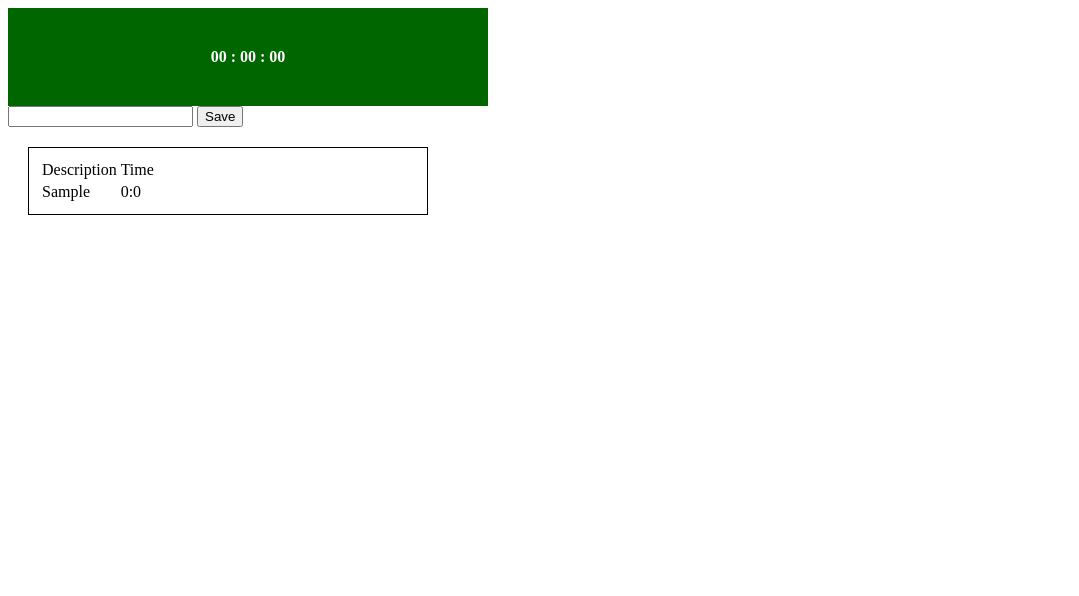
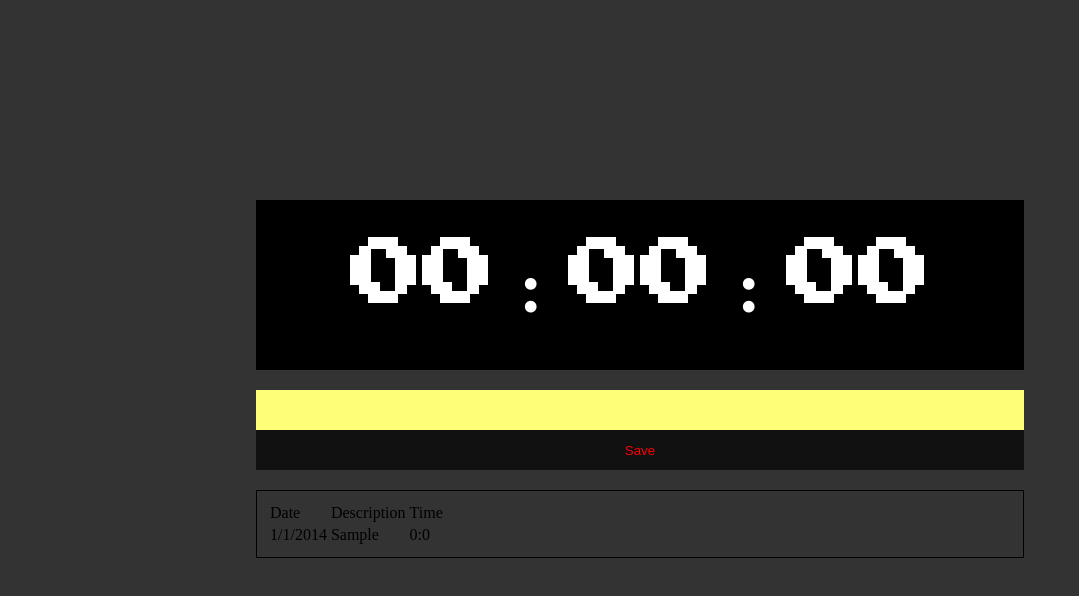
Before and after one commit to picandocodigo/supertimetracker, a plain HTML site: page index.html in a window 1280 px wide. Both pictures are taken after typing "Sample" into the empty fields and a click on the button "Save". Shown: the whole page, without its empty margins (0-1079 px from the left). Drawn offline with Linux system fonts and the light colour scheme.

Commit message:
Better styles, some refactor (OOP JS FTW)

```diff
--- a/app.js
+++ b/app.js
@@ -16,20 +16,33 @@ function startTimer(){
 }
 
 function saveEntry(){
-  var result = new Array();
-  result = "<tr>";
-  result += "<td>";
-  result += document.getElementById("description").value;
-  result += "</td>"
-  result += "<td>";
-  result += date.getHours() + ":" + date.getMinutes();
-  result += "</td>"
-  result += "</tr>"
+  entry = new Entry(date.getHours() + ":" + date.getMinutes(), document.getElementById("description").value);
 
-  document.getElementById("results").innerHTML = result;
+  document.getElementById("results").insertAdjacentHTML("afterend", entry.print());
   document.getElementById("results-table").style.display = "block";
 
   date = new Date(0,0,0,0);
   document.getElementById("description").value = "";
+}
 
+function Entry(time, description){
+  this.date = new Date();
+  this.time = time;
+  this.description = description;
 }
+
+Entry.prototype.print = function(){
+  var result = new Array();
+  result = "<tr>";
+  result += "<td>";
+  result += this.date.getMonth() + "/" + this.date.getDate() + "/" + this.date.getFullYear();
+  result += "</td>"
+  result += "<td>";
+  result += this.description
+  result += "</td>"
+  result += "<td>";
+  result += this.time;
+  result += "</td>"
+  result += "</tr>"
+  return result;
+}
--- a/index.html
+++ b/index.html
@@ -1,9 +1,11 @@
 <html>
   <head>
+    <link href='http://fonts.googleapis.com/css?family=Press+Start+2P' rel='stylesheet' type='text/css'>
     <link rel="stylesheet" href="style.css" type="text/css" media="screen" />
   </head>
   <body>
     <div id="container">
+
       <div id="time">
         <span id="hours">00</span>
         :
@@ -11,18 +13,24 @@
         :
         <span id="seconds">00</span>
       </div>
+
       <div id="actions">
         <input type="text" id="description" name="description">
+        <div class="clear"> </div>
         <button id="save">Save</button>
       </div>
+
       <table id="results-table">
         <thead>
+          <td>Date</td>
           <td>Description</td>
           <td>Time</td>
         </thead>
         <tbody id="results">
         </tbody>
       </table>
+
+    </div>
     <script type="text/javascript" src="app.js"></script>
   </body>
 </html>
--- a/style.css
+++ b/style.css
@@ -1,22 +1,85 @@
+body{
+    background: #333;
+}
+
 #container{
-    width: 100%;
-    height: 100%;
+    width: 60%;
+    height: 50%;
     color: #fff;
+    text-align: center;
+    position: absolute;
+    top:0;
+    bottom: 0;
+    left: 0;
+    right: 0;
+    margin: auto;
 }
 
 #time{
-    background: #060;
-    width: 400px;
+    background: #000;
     display: block;
     font-weight: bold;
     padding: 40px;
-    text-align: center
+    text-align: center;
+    font-size: 9vmin;
+}
+
+@media (max-width: 900px) {
+    #time{
+        font-size: 6vmin;
+        padding: 30px;
+    }
+}
+
+@media (max-width: 630px) {
+    #time{
+        font-size: 4vmin;
+        padding: 30px;
+    }
+}
+
+@media (max-width: 400px) {
+    #time{
+        font-size: 3.5vmin;
+        padding: 30px 10px;
+    }
+}
+
+#time span{
+    padding: 5px;
+    margin: 2px;
+    font-family: 'Press Start 2P', cursive;
+}
+
+#actions{
+    width: 100%;
+    margin-top: 20px;
+}
+
+#actions button{
+    background: #111;
+    border: none;
+    color: #f00;
+    width: 100%;;
+    height: 40px;
+}
+
+#actions input{
+    background: #ff7;
+    border: none;
+    height: 40px;
+    width: 100%;
+    text-align: center;
+}
+
+.clear{
+    clear: both;
 }
 
 #results-table{
     border: solid 1px;
-    margin: 20px;
     padding: 10px;
-    width: 400px;
+    width: 100%;
     display: none;
+    margin-top: 20px;
 }
```
Lines whose indentation alone changed are shown as unchanged.
